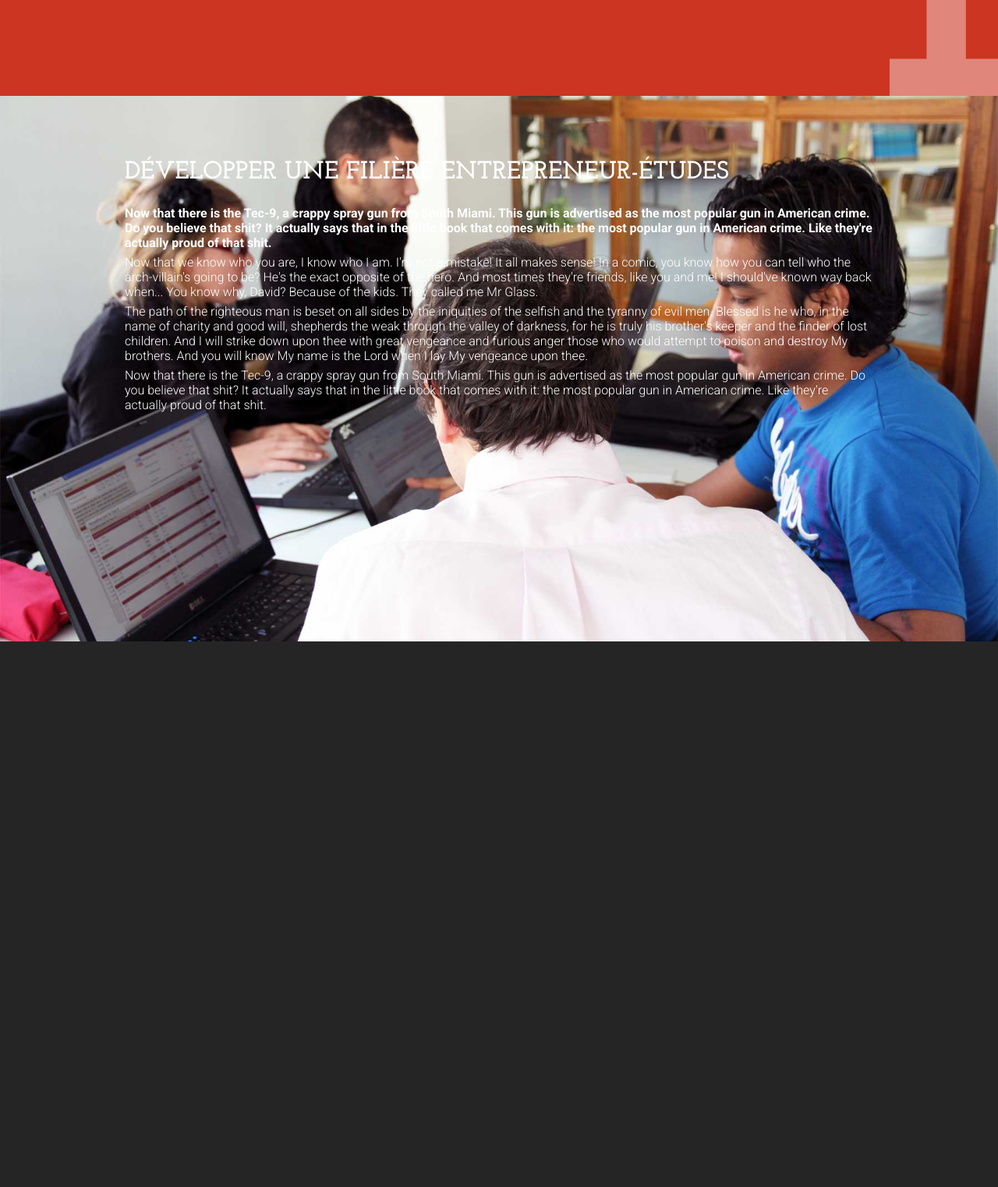
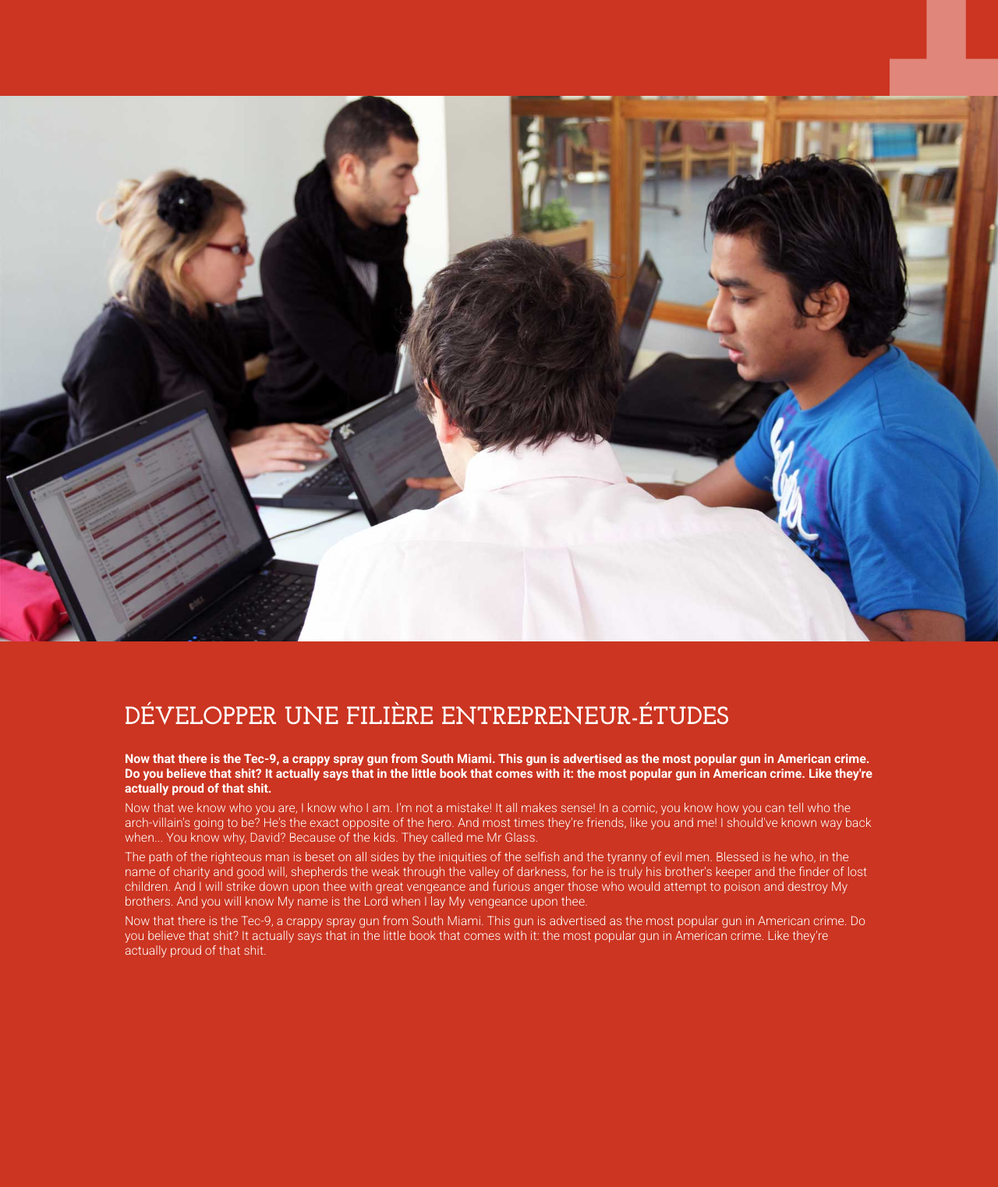
Before and after one commit to Groupe-ESC-Troyes/MixerLesCultures, a PHP site: page / in a window 1280 px wide. Shown: the part 1977-3500 px from the top of the page at 78% size. Before the commit the page ends 2800 px from the top, so only its background shows below. Run offline with PHP 8.4, Linux system fonts and the light colour scheme; some libraries are stand-ins or nearby versions.

Commit message:
Slide avec une image seule

```diff
--- a/css/style.css
+++ b/css/style.css
@@ -938,6 +938,11 @@ section.slide div.slide-inner {
 }
 
 /* line 245, ../scss/style.scss */
-#prop1 {
+#prop1-image {
   background-image: url("../img/entrepreneuretudiant.jpg");
 }
+
+/* line 248, ../scss/style.scss */
+#prop1 {
+  background: #cb3521;
+}
--- a/index.php
+++ b/index.php
@@ -123,6 +123,8 @@
 			</h1>
 		</div>
 	</section>
+	<section id="prop1-image" class="slide">
+	</section>
 	<section id="prop1" class="slide">
 		<div class="slide-inner">
 			<h1>
--- a/scss/style.scss
+++ b/scss/style.scss
@@ -242,6 +242,9 @@ section.slide div.slide-inner{
 	}
 }
 
-#prop1{
+#prop1-image{
 	background-image: url('../img/entrepreneuretudiant.jpg');
 }
+#prop1{
+	background: $couleur-fond-entrepreneur;
+}
```
